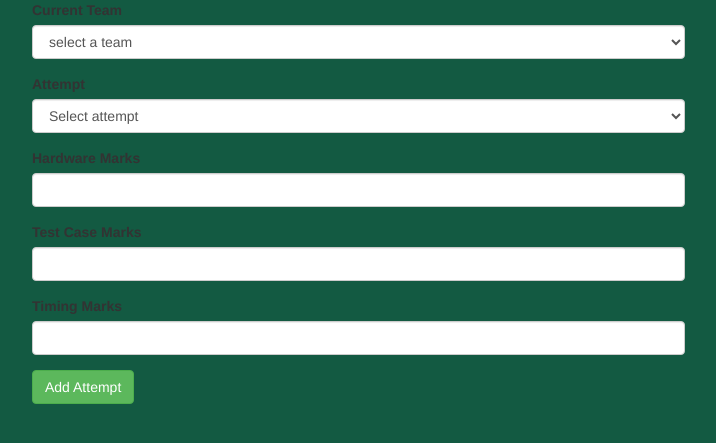
After one commit to nipunasudha/robogames, a PHP site: page /bestAttemptEnter.php in a window 1280 px wide. The commit adds this page. Shown: the top 443 px of the page, without its empty margins (38-754 px from the left). Run offline with PHP 8.4, Linux system fonts and the light colour scheme.

Commit message:
database created for adding attempts

```diff
--- /dev/null
+++ b/bestAttemptEnter.php
@@ -0,0 +1,138 @@
+<?php
+include ('dbConnect.php');
+?>
+
+<!DOCTYPE html>
+    <html>
+<head>
+    <script src="./bower_components/jquery/dist/jquery.min.js"></script>
+    <script src="./bower_components/bootstrap/dist/js/bootstrap.min.js"></script>
+    <link href="./bower_components/bootstrap/dist/css/bootstrap.min.css" rel="stylesheet">
+    <link href="./css/style.css" rel="stylesheet">
+
+    <script>
+        $(document).ready(function(){
+            $('#submit').click(function () {
+                var name = $('#team').val();
+                var attemptTxt = $('#attempt').val();
+                var hardwareMarks = $('#hardware-marks').val();
+                var testMarks = $('#test-marks').val();
+                var timeMarks = $('#time-marks').val();
+
+                if( name =='notSelected' || attemptTxt=='noAttempt' || hardwareMarks=='' || testMarks == '' || timeMarks == '' ){
+                    alert('Enter marks for a complete attempt');
+                }
+                else{
+                    $.ajax({
+                        type: "POST",
+                        url: "scoreAdd.php",
+                        data: {
+                            name:name,
+                            attempt : attemptTxt,
+                            hardwareMarks: hardwareMarks,
+                            testMarks:testMarks,
+                            timeMarks: timeMarks
+                        },
+                        success: function (resultData) {
+                            alert(resultData);
+//                            console.log(resultData);
+//                            var resultData = $.parseJSON(resultData);
+//                            console.log(resultData);
+//                            $('#attempt').val(resultData.attempt);
+//                            $('#hardware-marks').val(resultData.hardware);
+//                            $('#test-marks').val(resultData.test);
+//                            $('#time-marks').val(resultData.timing);
+                        }
+                    });
+                }
+            });
+
+            $('#team').on('change', function() {
+
+                if(this.value!='notSelected'){
+                    var attemptTxt = $('#attempt').val();
+                    var hardwareMarks = $('#hardware-marks').val();
+                    var testMarks = $('#test-marks').val();
+                    var timeMarks = $('#time-marks').val();
+
+                    $.ajax({
+                        type: "POST",
+                        url: "scoreCheck.php",
+                        data: {
+                            name: this.value
+                        },
+                        success: function (resultData) {
+                            console.log(resultData);
+                            var resultData = $.parseJSON(resultData);
+                            console.log(resultData);
+                            $('#attempt').val(resultData.attempt);
+                            $('#hardware-marks').val(resultData.hardware);
+                            $('#test-marks').val(resultData.test);
+                            $('#time-marks').val(resultData.timing);
+                        }
+                    });
+                }
+                else{
+                    console.log( this.value );
+
+                }
+            });
+        });
+    </script>
+
+</head>
+<body>
+<div class="container">
+    <div class="row">
+        <div class="col-md-7">
+            <div class="form-group select-box">
+                <label for="team-selector">Current Team</label>
+                <select class="form-control" name="team-" id="team">
+                    <option value="notSelected">select a team</option>
+                    <?php
+                    $dir = "./teams";
+                    // Open a directory, and read its contents
+                    foreach(glob($dir.'/*.*') as $file) {
+
+                        echo "<option value='".$file."'>".$file."</option>";
+                    }
+                    ?>
+                </select>
+            </div>
+            <div class="form-group select-box">
+                <label for="attempt">Attempt</label>
+                <select class="form-control" name="attempt" id="attempt">
+                    <option value="noAttempt">Select attempt</option>
+                    <option value="attempt-1">attempt-1</option>
+                    <option value="attempt-2">attempt-2</option>
+                    <option value="attempt-3">attempt-3</option>
+                </select>
+            </div>
+            <div class="form-group">
+                <label for="hardware-marks">Hardware Marks</label>
+                <input type="number" class="form-control" name="hardware-marks" id="hardware-marks">
+            </div>
+
+            <div class="form-group">
+                <label for="test-case-marks">Test Case Marks</label>
+                <input type="number" class="form-control" name="test-case-marks" id="test-marks">
+            </div>
+
+            <div class="form-group">
+                <label for="time-marks">Timing Marks</label>
+                <input type="number" class="form-control" name="time-marks" id="time-marks">
+            </div>
+
+            <div class="form-group">
+                <button class="btn btn-success" id="submit">Add Attempt</button>
+            </div>
+
+        </div>
+    </div>
+</div>
+
+
+
+
+</body>
+</html>
--- a/scoreboard.php
+++ b/scoreboard.php
@@ -96,7 +96,7 @@ echo "</td><td class='col-attempts'>2 Attempts</td>
 
 </table>
     <?php
-    $sql = "SELECT record_time, team, round, attempt FROM team_time ORDER BY record_time ASC";
+    $sql = "SELECT record_time, team, round, attempt FROM team_time GROUP BY team ORDER BY SUM(record_time)/sum(round) ASC";
     $result = $conn->query($sql);
 
     if ($result->num_rows > 0) {
```
Also changed, not shown: robogames (1).sql (added, +70 -0 lines), scoreAdd.php (added, +16 -0 lines), scoreCheck.php (added, +27 -0 lines).
